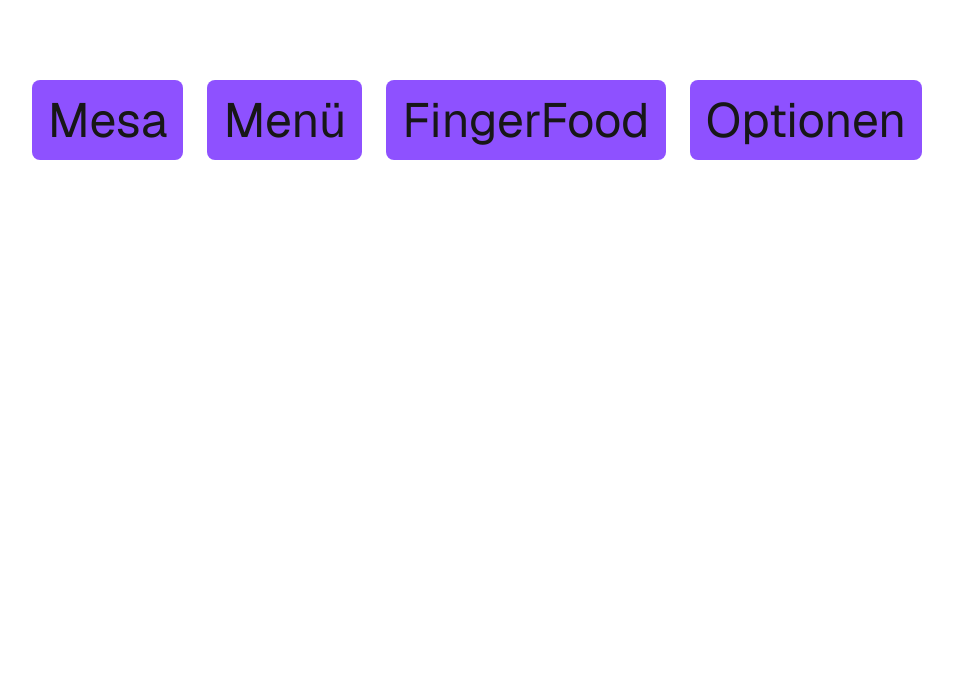
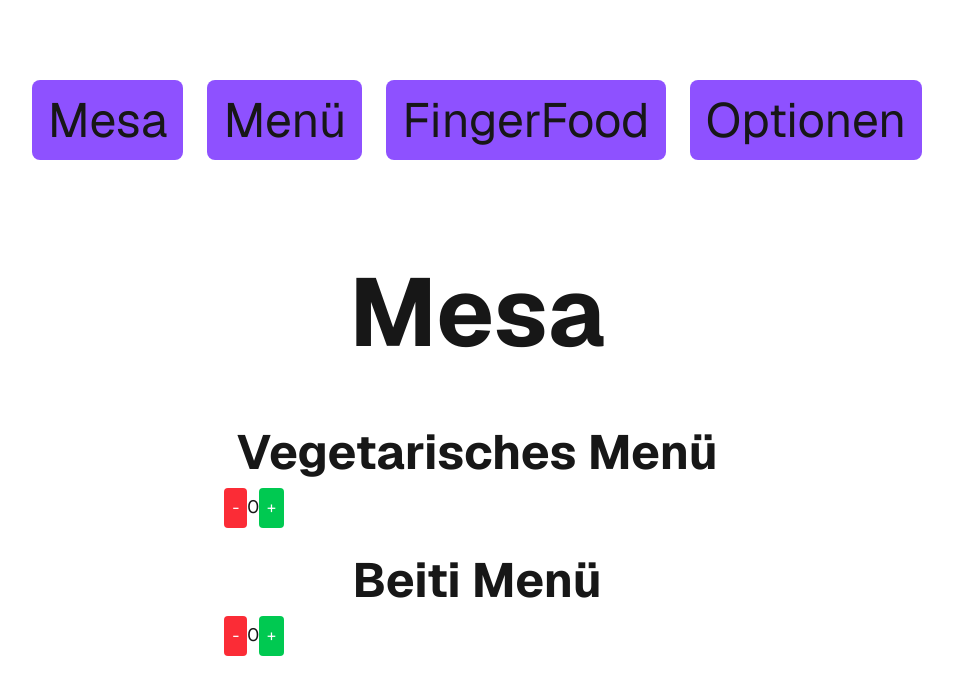
Before and after one commit to JanAlSaifi/CateringForm, a Next.js app: page / in a window 1280 px wide. Both pictures are taken after a click on the button "Menü". Shown: the top 694 px of the page, without its empty margins (163-1116 px from the left). Built offline with nearby package versions, Linux system fonts and the light colour scheme.

Commit message:
Menue Section

```diff
--- a/app/page.jsx
+++ b/app/page.jsx
@@ -5,6 +5,11 @@ export default function Home() {
   const [buttonMode, setButtonMode] = useState("mesa");
   const [selectedMesa, setSelectedMesa] = useState("tenMesa");
   const [selectedDishes, setSelectedDishes] = useState([]);
+
+  const [counts, setCounts] = useState({
+    vegetarisch: 0,
+    beiti: 0,
+  });
 
   const dishes = [
     "Hummus",
@@ -32,18 +37,19 @@ export default function Home() {
     "Bulgur",
   ];
 
-  // const AddMesa = (item) => {
-  //   setCountMesa((prevCounts) => ({
-  //     ...prevCounts,
-  //     [item]: prevCounts[item] + 1,
-  //   }));
-  // };
-  // const SubMesa = (item) => {
-  //   setCountMesa((prevCounts) => ({
-  //     ...prevCounts,
-  //     [item]: prevCounts[item] - 1,
-  //   }));
-  // };
+  const add = (menuType) => {
+    setCounts((prevCounts) => ({
+      ...prevCounts,
+      [menuType]: prevCounts[menuType] + 1,
+    }));
+  };
+
+  const sub = (menuType) => {
+    setCounts((prevCounts) => ({
+      ...prevCounts,
+      [menuType]: Math.max(0, prevCounts[menuType] - 1),
+    }));
+  };
 
   const handleMesaSelect = (value) => {
     setSelectedMesa(value);
@@ -150,7 +156,51 @@ export default function Home() {
             </div>
           </>
         )}
-        {buttonMode === "menü" && <></>}
+        {buttonMode === "menü" && (
+          <>
+            <h1 className="text-8xl font-bold my-8 text-center">Mesa</h1>
+            <div className="flex flex-col gap-4 my-6">
+              <div>
+                <h2 className="text-5xl font-bold m-3 text-center">
+                  Vegetarisches Menü
+                </h2>
+                <div className="">
+                  <button
+                    className="p-2 bg-red-500 text-white rounded"
+                    onClick={() => sub("vegetarisch")}
+                  >
+                    -
+                  </button>
+                  <span className="text-lg">{counts.vegetarisch}</span>
+                  <button
+                    className="p-2 bg-green-500 text-white rounded"
+                    onClick={() => add("vegetarisch")}
+                  >
+                    +
+                  </button>
+                </div>
+              </div>
+              <div>
+                <h2 className="text-5xl font-bold m-3 text-center">
+                  Beiti Menü
+                </h2>
+                <button
+                  className="p-2 bg-red-500 text-white rounded"
+                  onClick={() => sub("beiti")}
+                >
+                  -
+                </button>
+                <span className="text-lg">{counts.beiti}</span>
+                <button
+                  className="p-2 bg-green-500 text-white rounded"
+                  onClick={() => add("beiti")}
+                >
+                  +
+                </button>
+              </div>
+            </div>
+          </>
+        )}
         {buttonMode === "fingerfood" && <></>}
         {buttonMode === "optionen" && <></>}
       </div>
```
